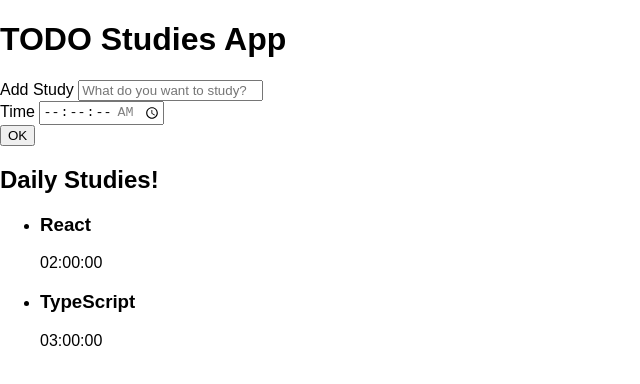
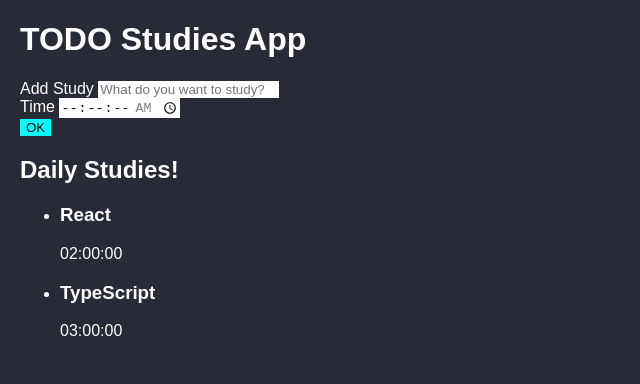
Before and after one commit to emiscode/react-typescript, a React (Create React App) app: page / in a window 1280 px wide. Shown: the top 384 px of the page, without its empty margins (0-640 px from the left). Built offline with nearby package versions, Linux system fonts and the light colour scheme.

Commit message:
Installed sass and started css reset

```diff
--- a/package.json
+++ b/package.json
@@ -39,5 +39,8 @@
       "last 1 firefox version",
       "last 1 safari version"
     ]
+  },
+  "devDependencies": {
+    "sass": "^1.52.3"
   }
 }
--- a/src/components/Button/index.tsx
+++ b/src/components/Button/index.tsx
@@ -3,7 +3,11 @@
 class Button extends React.Component {
     render() {
         return (
-            <button> OK </button>
+            <button style={{
+                backgroundColor: 'cyan'
+            }}>
+                OK
+            </button>
         )
     }
 }
--- a/src/index.css
+++ b/src/index.css
@@ -1,8 +1,12 @@
+* {
+  border: none;
+}
+
 body {
-  margin: 0;
+  padding: 0;
+  margin: 20px;
+  border: none;
+  color: #fff;
+  background: #282a36;
   font-family: sans-serif;
 }
-
-code {
-  font-family: monospace;
-}
```
Also changed, not shown: 1 other file (tests, documents, lock files or other folders).
